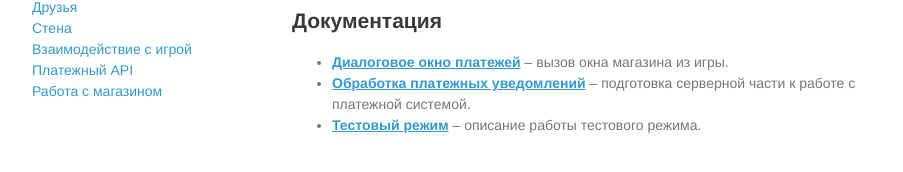
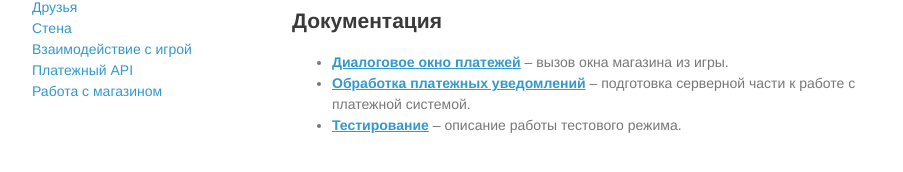
Before and after one commit to playvision/playvision.github.io, a Jekyll site: the page built from docs/payment/index.md, in a window 1280 px wide. Shown: the part 195-367 px from the top of the page, without its empty margins (178-1081 px from the left). Built offline with Jekyll 4.4.1, drawn with Linux system fonts in a browser that asks for light colours.

Commit message:
Payment documentation updated;

```diff
--- a/docs/payment/index.md
+++ b/docs/payment/index.md
@@ -10,4 +10,4 @@ Payments API предоставляет играм возможность про
 ----
 * [**Диалоговое окно платежей**](payment.window.html) – вызов окна магазина из игры.
 * [**Обработка платежных уведомлений**](payment.server.html) – подготовка серверной части к работе с платежной системой.
-* [**Тестовый режим**](payment.test.html) – описание работы тестового режима.
+* [**Тестирование**](payment.test.html) – описание работы тестового режима.
```
